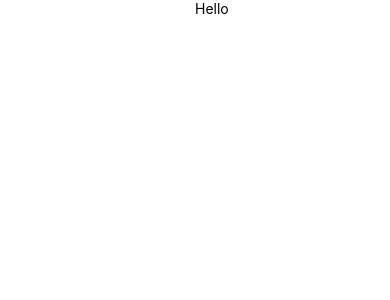
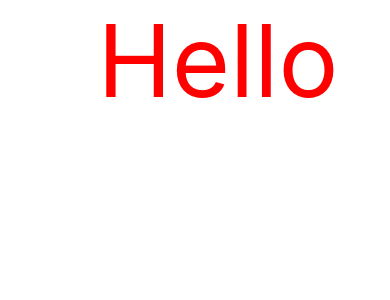
Before and after one commit to leonardjsantos/hacknyu2019, a React Native app: screen / in a window 390 px wide. Shown: the top 300 px of the page. Built offline with nearby package versions, Linux system fonts and the light colour scheme.

Commit message:
new layout with red text

```diff
--- a/App.js
+++ b/App.js
@@ -9,7 +9,7 @@ export default class Bananas extends Component {
     };
     return (
       <View>
-        <Text style={{position: "absolute", top: "50%", left: "50%"}}>Hello</Text>
+        <Text style={{position: "absolute", top: "25%", left: "25%", zIndex: 2, color: "red", fontSize: "100px"}}>Hello</Text>
         <Image source={pic} style={{width: "100%", height: "100%"}}/>
       </View>
     );
```
